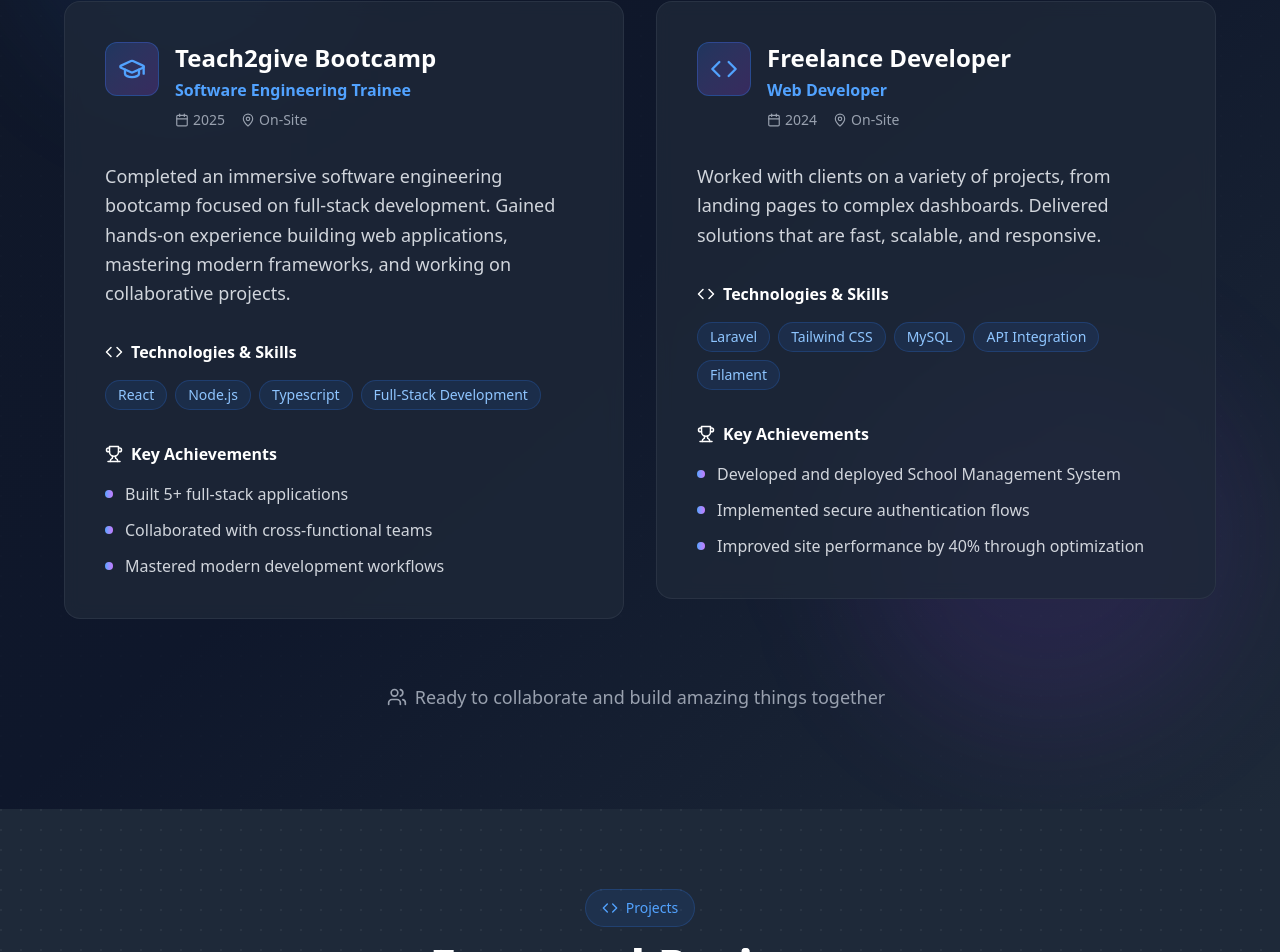
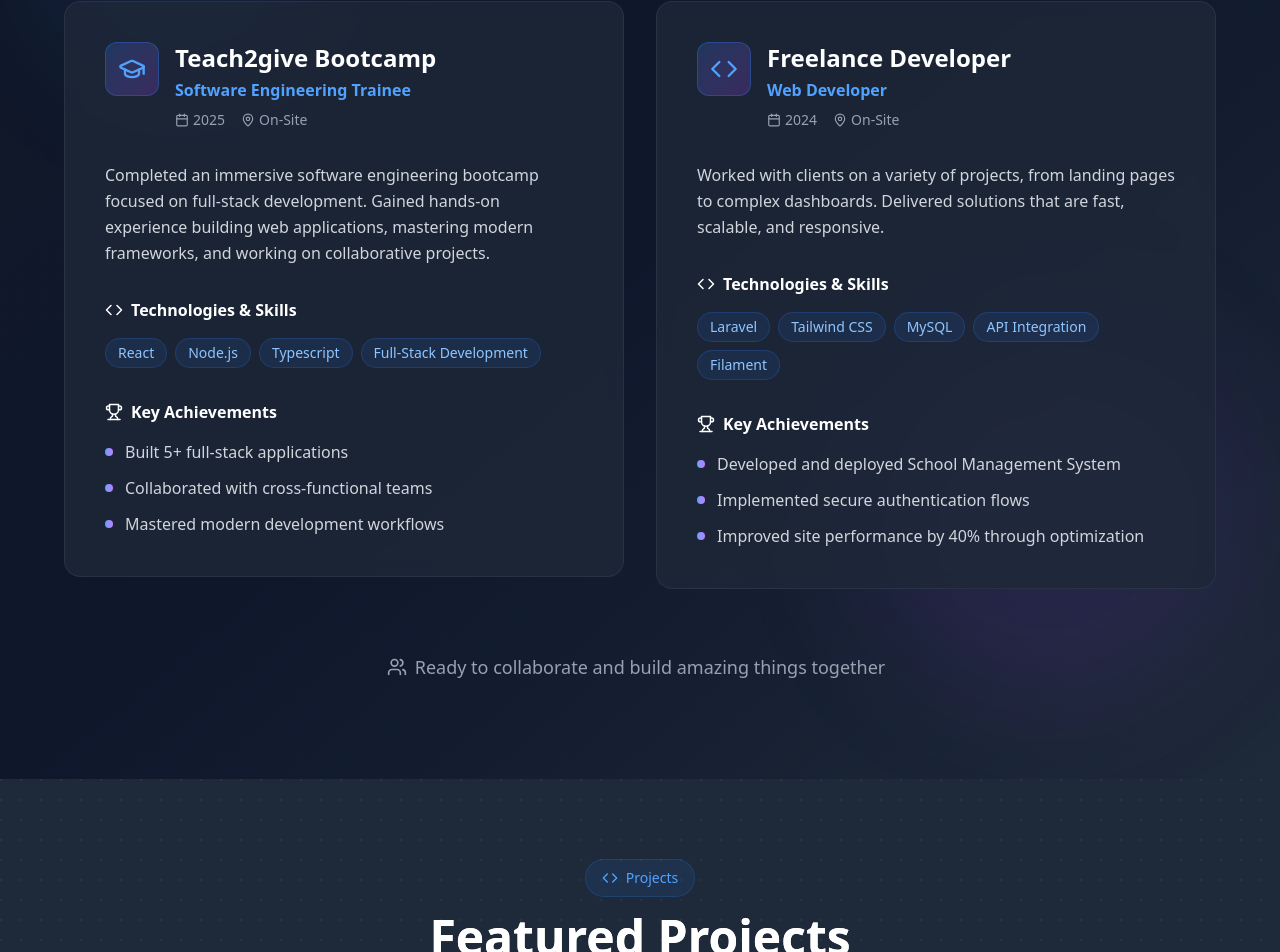
Before and after one commit to mwangaza12/Portfolio-Website, a React (Vite) app: page / in a window 1280 px wide. Shown: the part 1759-2711 px from the top of the page. Built offline with nearby package versions, Linux system fonts and the light colour scheme.

Commit message:
Refactord code

```diff
--- a/src/components/Experience.jsx
+++ b/src/components/Experience.jsx
@@ -146,7 +146,7 @@
                   </div>
 
                   {/* Description */}
-                  <p className="text-gray-300 text-lg leading-relaxed mb-8">
+                  <p className="text-gray-300 leading-relaxed mb-8">
                     {exp.description}
                   </p>
 
```
